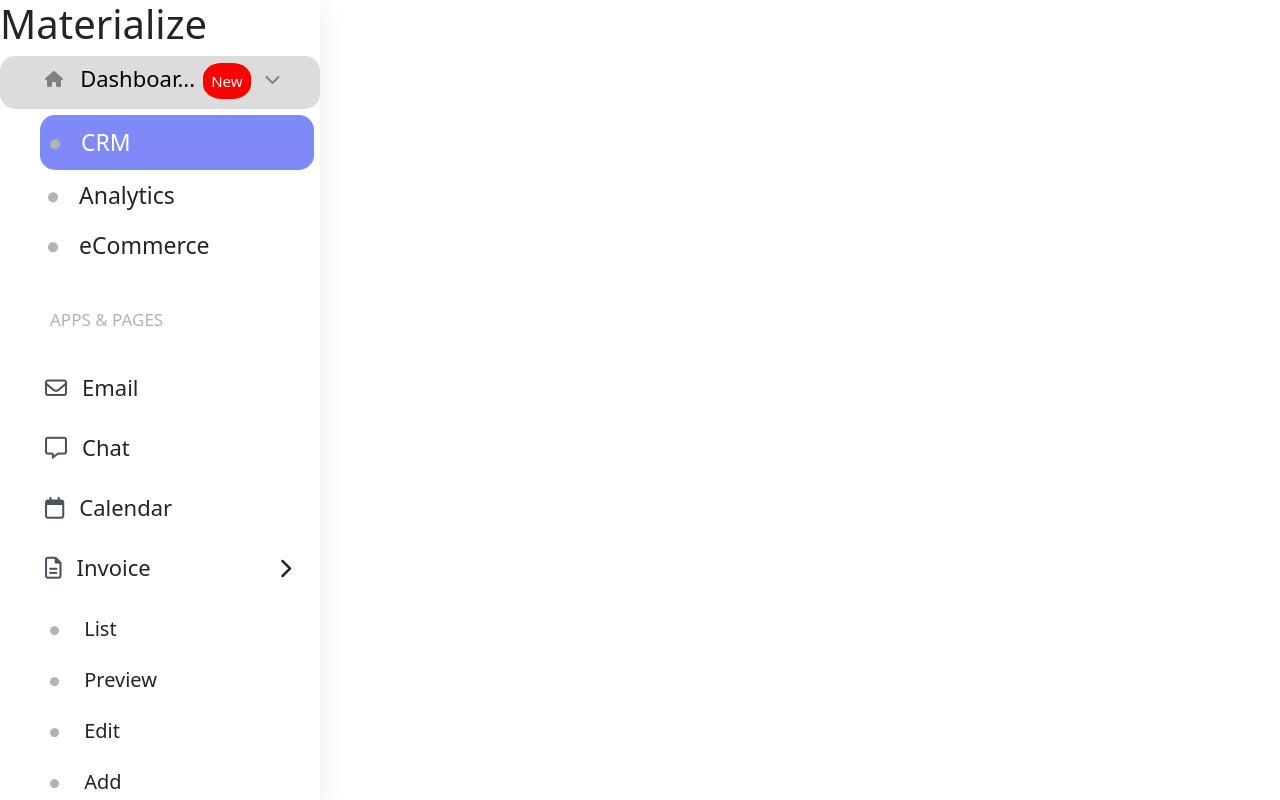
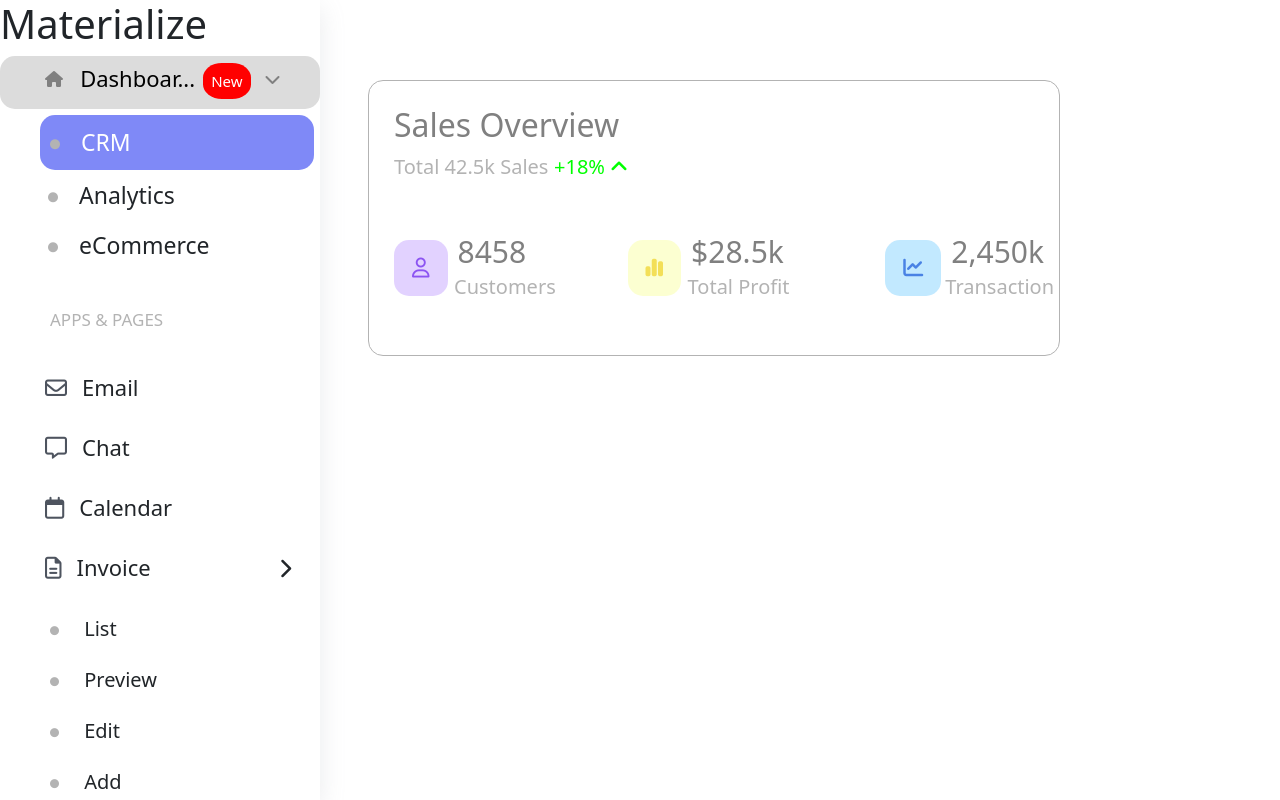
Before and after one commit to Harsihita/dashboard, a website: page index.html in a window 1280 px wide. Drawn offline with nearby package versions, Linux system fonts and the light colour scheme.

Commit message:
commit change

```diff
--- a/index.html
+++ b/index.html
@@ -328,7 +328,19 @@
         })
 
     </script>
+    <div class="Card">
+        <div>
+        <h2>Sales Overview</h2>
+        <div class="sec-div"><p>Total 42.5k Sales</p><div class="percent"><span>+18% </span><span><i class="fa-solid fa-angle-up"></i></span></div></div>
 
+    </div>
+    <div class="card-item">
+        <div><i class="fa-regular fa-user item-1" style="color: #8c54f2;"></i><span>8458</span><p>Customers</p></div>
+        <div><i class="fa-solid fa-chart-simple item-2" style="color: #f3df58;"></i><span>$28.5k</span><p>Total Profit</p></div>
+        <div><i class="fa-solid fa-chart-line item-3" style="color: #4982e4;"></i><span>2,450k</span><p>Transaction</p></div>
+
+    </div>
+    </div>
 </body>
 
 </html>
--- a/style.css
+++ b/style.css
@@ -181,3 +181,66 @@
     bottom: 2px;
     right:20px;
 }
+.Card{
+    position: absolute;
+    left:23rem;
+    top:5rem;
+    width:40rem;
+    padding:25px;
+    border-radius: 15px;
+    box-sizing: content-box;
+    border: solid #b3b3b3 1px;
+    margin:0;
+
+}
+.Card h2{
+    color:#808080;
+}
+.card-item{
+    display:flex;
+    justify-content: space-between;
+    align-items: center;
+
+}
+.percent{
+    position: relative;
+    left:10rem;
+    bottom: 2.9rem;
+    color: #00FF00	;
+    font-size: 20px;
+}
+.sec-div p{
+    font-size: 20px;
+    color:#b3b3b3;
+}
+.card-item i{
+    position:relative;
+    top:12px;
+    font-size: 20px;
+    padding: 18px;
+    border: 7px ;
+    box-sizing: content-box;
+    border-radius: 15px;
+}
+.item-1{
+    background:  rgba(197, 165, 255, 0.5);
+}
+.item-2{
+    background:  rgba(250, 255, 163, 0.5);
+}
+.item-3{
+    background:  rgba(133, 212, 255, 0.5);
+}
+.card-item span{
+    font-size: 30px;
+    color:#808080;
+    position: relative;
+    left:10px;
+}
+.card-item p{
+    position: relative;
+    left:60px;
+    bottom: 12px;
+    font-size: 20px;
+    color:#b3b3b3;
+}
```
